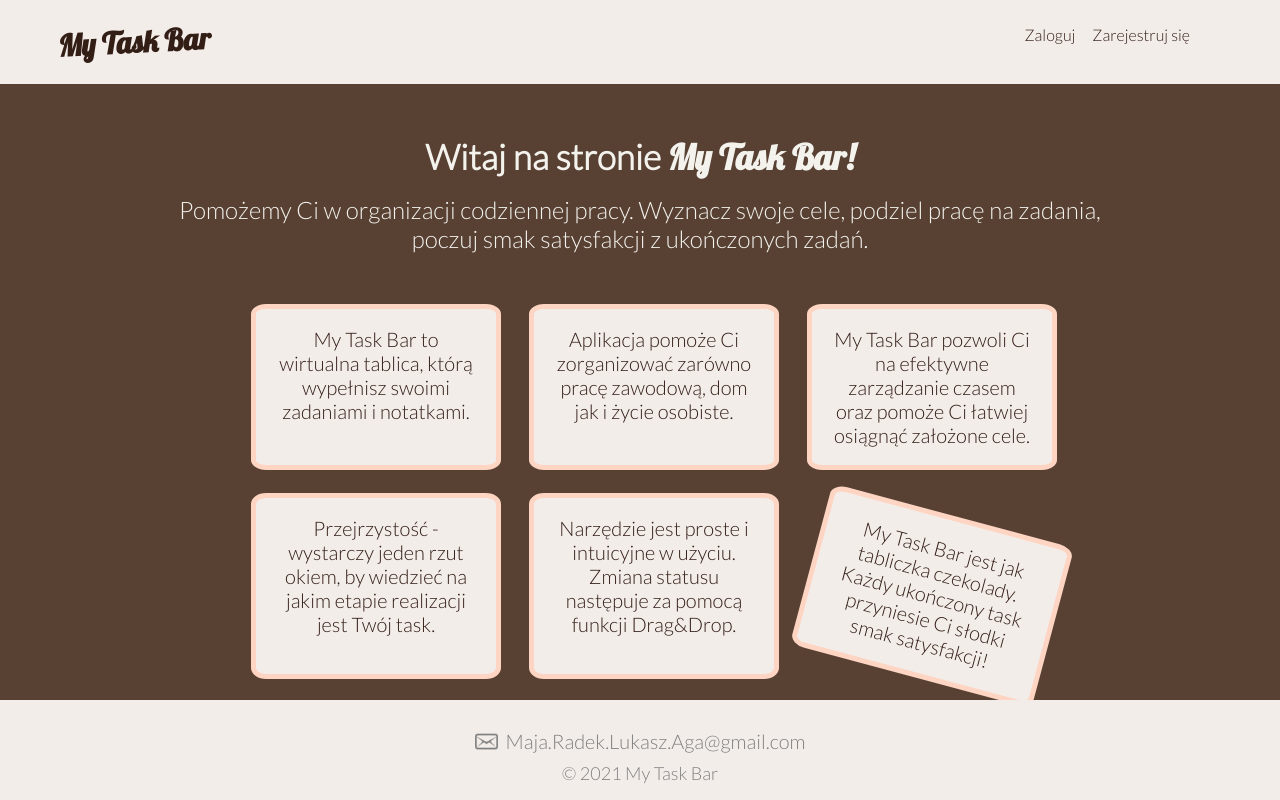
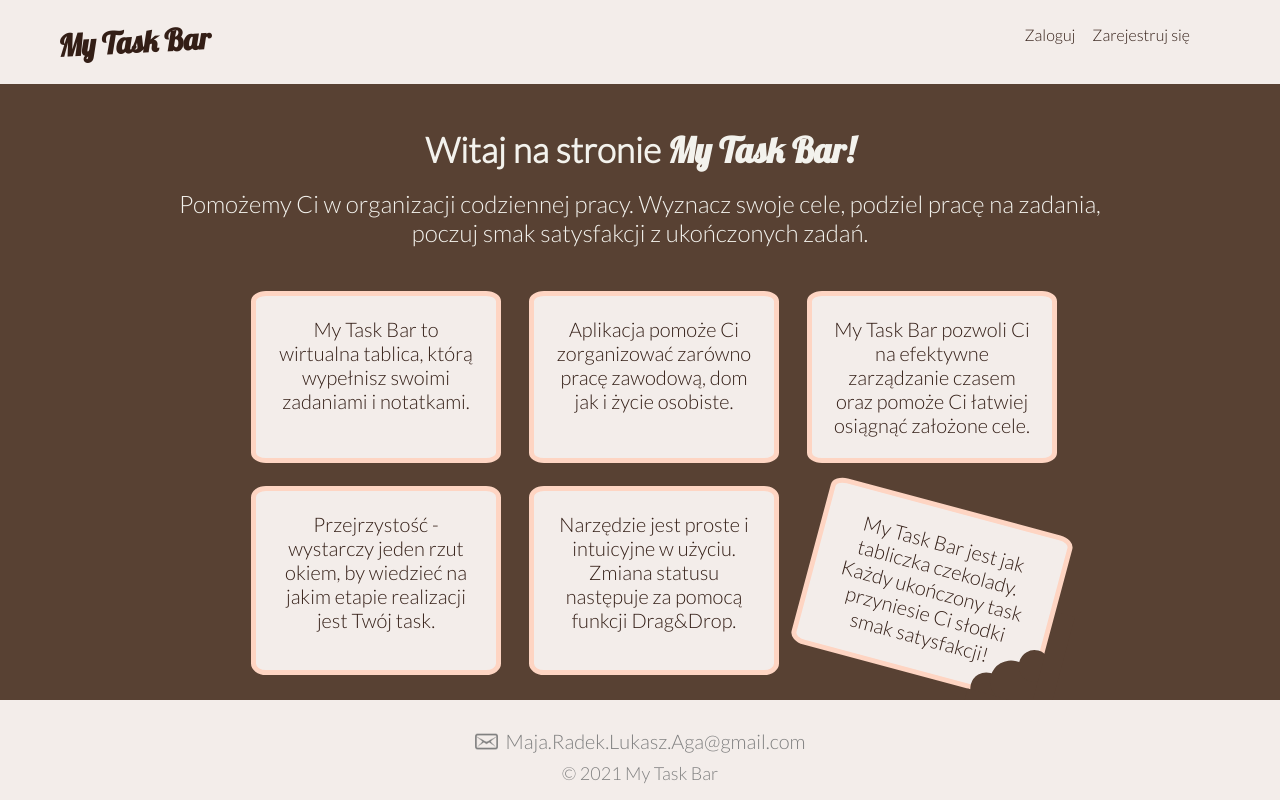
Before and after one commit to infoshareacademy/jfdzr2-nuclear-penguins, a React (Create React App) app: page / in a window 1280 px wide. Built offline with nearby package versions, Linux system fonts and the light colour scheme.

Commit message:
css bite visualisation add

```diff
--- a/src/components/homePage/HomePage.js
+++ b/src/components/homePage/HomePage.js
@@ -66,6 +66,12 @@ export const HomePage = () => {
           </div>
 
           <div className="home--div--square home--last--square">
+            <div className="circle_1_init"></div>
+            <div className="circle_2_init"></div>
+            <div className="circle_3_init"></div>
+
+            <div className="cover--square--horizontal"></div>
+            <div className="cover--square--vertical"></div>
             <p className="home--paragraph">
               My Task Bar jest jak tabliczka czekolady. Każdy ukończony task
               przyniesie Ci słodki smak satysfakcji!
--- a/src/components/homePage/homepage.css
+++ b/src/components/homePage/homepage.css
@@ -1,7 +1,102 @@
+/* .cloud_1_init {
+  top: 73%;
+  left: 83%;
+  position: absolute;
+}
+.cloud_1_init:after,
+.cloud_1_init:before {
+  content: '';
+} */
+
+/* .cloud_1_init:after {
+  position: absolute;
+  top: 36px;
+  left: -17px;
+  height: 40px;
+  width: 32px;
+  background: #584133;
+  border-radius: 90px;
+}
+
+.cloud_2_init {
+  position: absolute;
+  top: 148px;
+  left: 216px;
+  height: 54px;
+  width: 51px;
+  background: #584133;
+  border-radius: 90px;
+}
+
+.cloud_3_init {
+  position: absolute;
+  top: 130px;
+  left: 243px;
+  height: 30px;
+  width: 45px;
+  background: #584133;
+  border-radius: 90px;
+} */
+
+.circle_1_init {
+  position: absolute;
+  top: 90%;
+  left: 76%;
+  height: 20%;
+  width: 26%;
+  background: #584133;
+  border-radius: 100px;
+  /* background: red; */
+}
+
+.circle_2_init {
+  position: absolute;
+  top: 79%;
+  left: 83%;
+  height: 26%;
+  width: 25%;
+  background: #584133;
+  border-radius: 100px;
+  /* background: purple; */
+}
+
+.circle_3_init {
+  position: absolute;
+  top: 69%;
+  left: 93%;
+  height: 20%;
+  width: 13%;
+  background: #584133;
+  border-radius: 100px;
+  /* background: pink; */
+}
+
+div.cover--square--horizontal {
+  background-color: #584133;
+  /* background-color: blue; */
+  position: absolute;
+  content: '';
+  width: 27%;
+  height: 30%;
+  top: 102.5%;
+  left: 75%;
+}
+
+div.cover--square--vertical {
+  /* background-color: red; */
+  background-color: #584133;
+  position: absolute;
+  content: '';
+  width: 7%;
+  height: 65%;
+  top: 43%;
+  left: 102%;
+}
+
 .welcome {
   height: auto;
   text-align: center;
-  margin-top: 2%;
+  margin-top: 1.5%;
   padding: 15px 0 15px 0;
   display: flex;
   justify-content: center;
@@ -28,7 +123,7 @@ div.introduction {
 
 .paragraph--introduction {
   color: #f3f2ed;
-  margin: 0 30vw 0 30vw;
+  margin: 0 29vw 0 29vw;
 }
 
 ul {
@@ -46,7 +141,7 @@ div.square-container {
   display: flex;
   align-items: center;
   flex-direction: column;
-  margin-top: 1%;
+  margin-top: 0.5%;
 }
 
 .home--square--row {
@@ -62,15 +157,16 @@ div.square-container {
   border: 5px solid;
   border-radius: 6%;
   border-color: #fed5c3;
-  padding: 18px;
-  width: 265px;
+  padding: 21px;
+  width: 268px;
   margin-left: 28px;
   text-align: center;
+  padding: 2.5%; /* new */
 }
 
 .home--last--square {
   transform: rotate(15deg);
-  margin-top: 20px;
+  margin-top: 18px;
 }
 
 .footer-space {
@@ -82,6 +178,20 @@ div.square-container {
 }
 
 @media (min-width: 320px) and (max-width: 480px) and (orientation: portrait) {
+  div.cover--square--horizontal {
+    top: 105%;
+    left: 82%;
+    width: 30%;
+    /* background-color: red; */
+  }
+
+  div.cover--square--vertical {
+    left: 102%;
+    height: 61.5%;
+    width: 20%;
+    /* background-color: red; */
+  }
+
   div.home--square--row {
     display: flex;
     flex-direction: column;
@@ -124,6 +234,10 @@ div.square-container {
 }
 
 @media (min-width: 481px) and (max-width: 1024px) and (orientation: portrait) {
+  div.cover--square--horizontal {
+    top: 104.5%;
+  }
+
   p.paragraph--introduction {
     margin: 0 13vw 0 13vw;
   }
@@ -162,6 +276,18 @@ div.square-container {
 }
 
 @media (min-width: 769px) and (max-width: 1024px) and (orientation: landscape) {
+  div.cover--square--horizontal {
+    top: 105%;
+    width: 30%;
+  }
+
+  div.cover--square--vertical {
+    left: 102%;
+    height: 80%;
+    width: 20%;
+    /* background-color: red; */
+  }
+
   p.home--paragraph {
     color: #331e16;
     font-size: 16px;
@@ -180,6 +306,14 @@ div.square-container {
 } */
 
 @media (min-width: 1025px) and (max-width: 1550px) {
+  div.cover--square--vertical {
+    width: 8%;
+    left: 102.5%;
+  }
+
+  div.cover--square--horizontal {
+    top: 103%;
+  }
   p.home--paragraph {
     color: #331e16;
     font-size: 20px;
```
